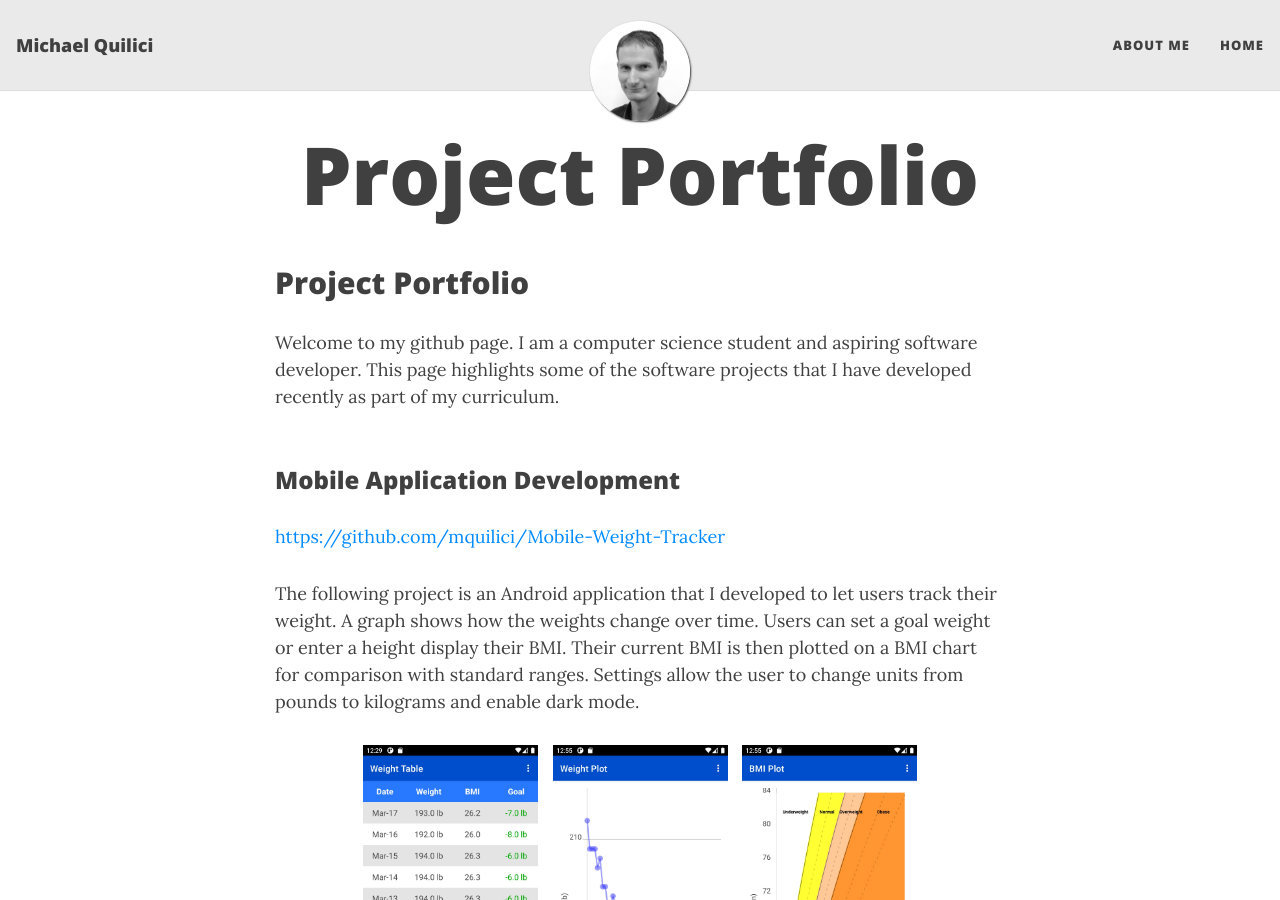
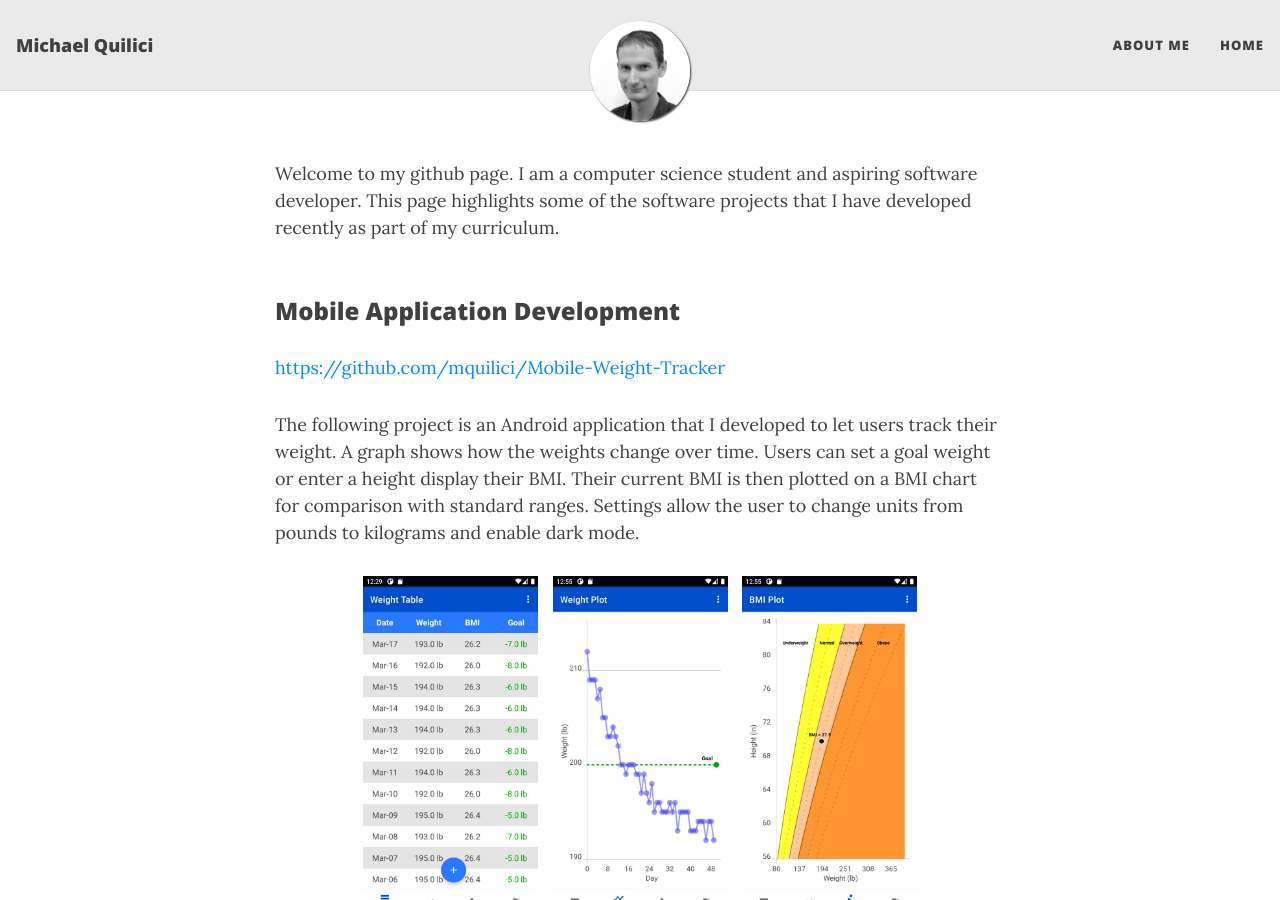
Before and after one commit to mquilici/mquilici.github.io, a Jekyll site: the page built from index.md, in a window 1280 px wide and 900 px high. Built offline with Jekyll 4.4.1, drawn with Linux system fonts in a browser that asks for light colours; nearby versions of some CDN libraries; our own code applies the rules of GitHub Pages for plain Markdown files.

Commit message:
Update index.md

```diff
--- a/index.md
+++ b/index.md
@@ -1,5 +1,3 @@
-## Project Portfolio
-
 Welcome to my github page. I am a computer science student and aspiring software developer. This page highlights some of the software projects that I have developed recently as part of my curriculum.<br/><br/>
 
 ### Mobile Application Development
```
